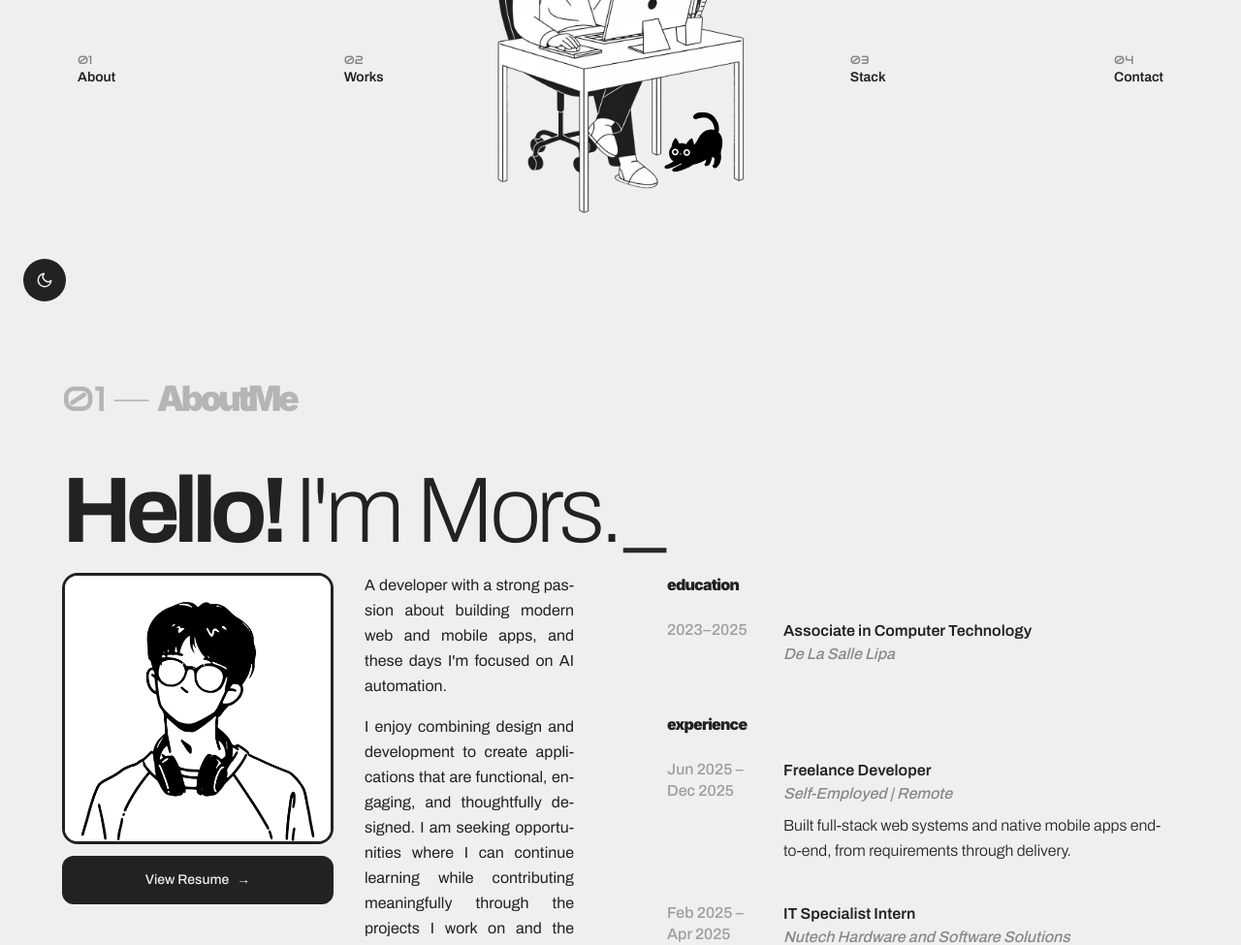
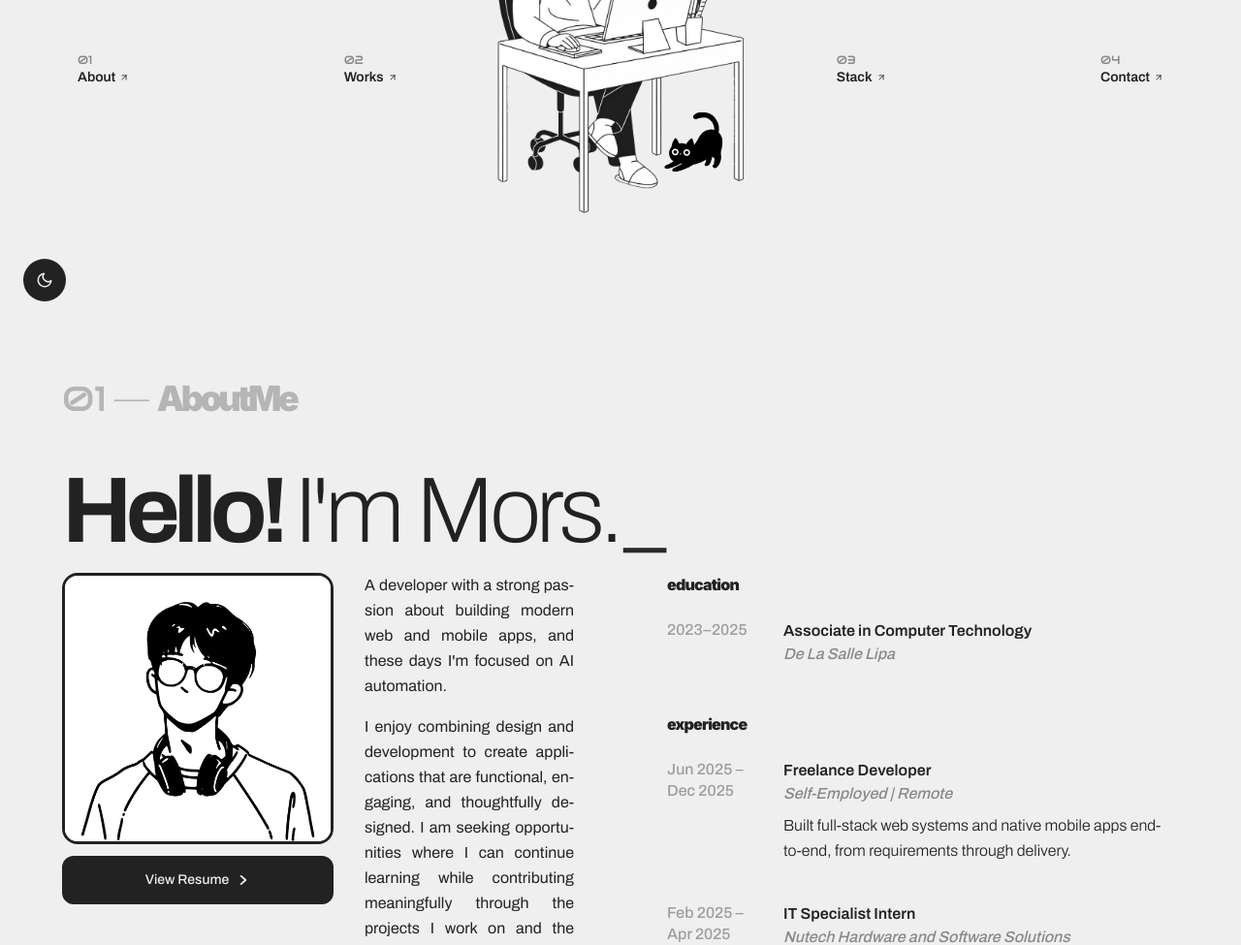
Before and after one commit to mors-codes/portfolio-2026, a Next.js app: page / in a window 1280 px wide. Shown: the part 465-1440 px from the top of the page at 97% size. Built offline with nearby package versions, Linux system fonts and the light colour scheme; a web font is replaced by a local one.

Commit message:
feat: nav icons, resume arrow, glare contrast fix, pillnav entrance animation

```diff
--- a/src/app/globals.css
+++ b/src/app/globals.css
@@ -15,6 +15,16 @@
   --color-ink: #efefef;
 }
 
+html {
+  scroll-behavior: smooth;
+}
+
+body {
+  background-color: var(--color-bg);
+  color: var(--color-ink);
+}
+
+/* name glare hover effect */
 .name-glare {
   background-image: linear-gradient(
     115deg,
@@ -33,15 +43,7 @@
   );
 }
 
-html {
-  scroll-behavior: smooth;
-}
-
-body {
-  background-color: var(--color-bg);
-  color: var(--color-ink);
-}
-
+/* theme toggle transition */
 @supports (view-transition-name: root) {
   ::view-transition-old(root) {
     animation: none;
--- a/src/components/sections/About.tsx
+++ b/src/components/sections/About.tsx
@@ -172,7 +172,23 @@ export default function About() {
                 className="flex items-center justify-center gap-2 rounded-xl border-3 border-ink bg-ink py-3 font-sans text-sm font-medium text-bg transition-opacity hover:opacity-80"
               >
                 View Resume
-                <span aria-hidden="true">→</span>
+                <svg
+                  width="14"
+                  height="14"
+                  viewBox="0 0 24 24"
+                  fill="none"
+                  xmlns="http://www.w3.org/2000/svg"
+                  aria-hidden="true"
+                  style={{ transform: "rotate(0deg)" }}
+                >
+                  <path
+                    d="M8 5L16 12L8 19"
+                    stroke="currentColor"
+                    strokeWidth="3"
+                    strokeLinecap="round"
+                    strokeLinejoin="round"
+                  />
+                </svg>
               </a>
             </div>
 
--- a/src/components/ui/NavLink.tsx
+++ b/src/components/ui/NavLink.tsx
@@ -23,7 +23,25 @@ export default function NavLink({
       <span className="font-mono-label block text-xs opacity-50">
         {number}
       </span>
-      <span className="font-semibold">{label}</span>
+      <span className="inline-flex items-center gap-1 font-semibold">
+        {label}
+        <svg
+          width="10"
+          height="10"
+          viewBox="0 0 24 24"
+          fill="none"
+          xmlns="http://www.w3.org/2000/svg"
+          aria-hidden="true"
+        >
+          <path
+            d="M7 17L17 7M17 7H7M17 7V17"
+            stroke="currentColor"
+            strokeWidth="2"
+            strokeLinecap="round"
+            strokeLinejoin="round"
+          />
+        </svg>
+      </span>
     </a>
   );
 }
--- a/src/components/ui/PillNav.tsx
+++ b/src/components/ui/PillNav.tsx
@@ -1,6 +1,6 @@
 "use client";
 
-import { useEffect, useRef } from "react";
+import { useEffect, useLayoutEffect, useRef } from "react";
 import { gsap } from "gsap";
 import "./PillNav.css";
 
@@ -27,7 +27,44 @@ const circleRefs = useRef<(HTMLSpanElement | null)[]>([]);
   const activeTweenRefs = useRef<(gsap.core.Tween | null)[]>([]);
   const sunRef = useRef<SVGSVGElement>(null);
   const moonRef = useRef<SVGSVGElement>(null);
+  const logoButtonRef = useRef<HTMLButtonElement>(null);
+  const listRef = useRef<HTMLUListElement>(null);
   const ease = "power3.out";
+
+  useLayoutEffect(() => {
+    if (!logoButtonRef.current || !listRef.current) return;
+    gsap.set(logoButtonRef.current, { scale: 0 });
+    gsap.set(listRef.current, { width: 0, overflow: "hidden" });
+  }, []);
+
+  useEffect(() => {
+    if (!logoButtonRef.current || !listRef.current) return;
+
+    if (visible) {
+      gsap.to(logoButtonRef.current, {
+        scale: 1,
+        duration: 0.6,
+        ease: "power2.out",
+      });
+      gsap.set(listRef.current, { overflow: "hidden" });
+      gsap.to(listRef.current, {
+        width: "auto",
+        duration: 0.6,
+        ease: "power2.out",
+      });
+    } else {
+      gsap.to(logoButtonRef.current, {
+        scale: 0,
+        duration: 0.6,
+        ease: "power2.out",
+      });
+      gsap.to(listRef.current, {
+        width: 0,
+        duration: 0.6,
+        ease: "power2.out",
+      });
+    }
+  }, [visible]);
 
   useEffect(() => {
     const layout = () => {
@@ -148,7 +185,7 @@ const circleRefs = useRef<(HTMLSpanElement | null)[]>([]);
 
   return (
     <div
-      className="pill-nav-container transition-all duration-300"
+      className="pill-nav-container transition-all duration-600"
       style={{
         opacity: visible ? 1 : 0,
         pointerEvents: visible ? "auto" : "none",
@@ -157,7 +194,7 @@ const circleRefs = useRef<(HTMLSpanElement | null)[]>([]);
     >
       <nav className="pill-nav" aria-label="Primary">
         <div className="pill-nav-items">
-          <ul className="pill-list" role="menubar">
+          <ul ref={listRef} className="pill-list" role="menubar">
             {items.map((item, i) => (
               <li key={item.href}>
                 <a
@@ -187,6 +224,7 @@ const circleRefs = useRef<(HTMLSpanElement | null)[]>([]);
         </div>
 
         <button
+          ref={logoButtonRef}
           type="button"
           className="pill-logo cursor-pointer"
           aria-label="Toggle dark mode"
```
Also changed, not shown: public/images/portrait-photo.jpg.
